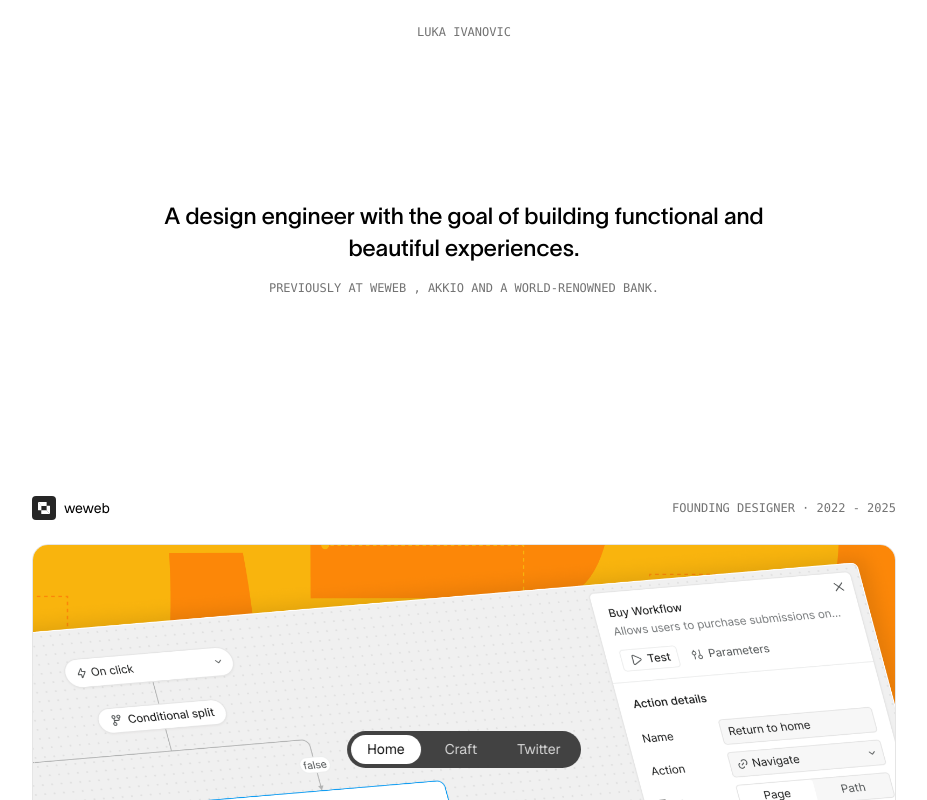
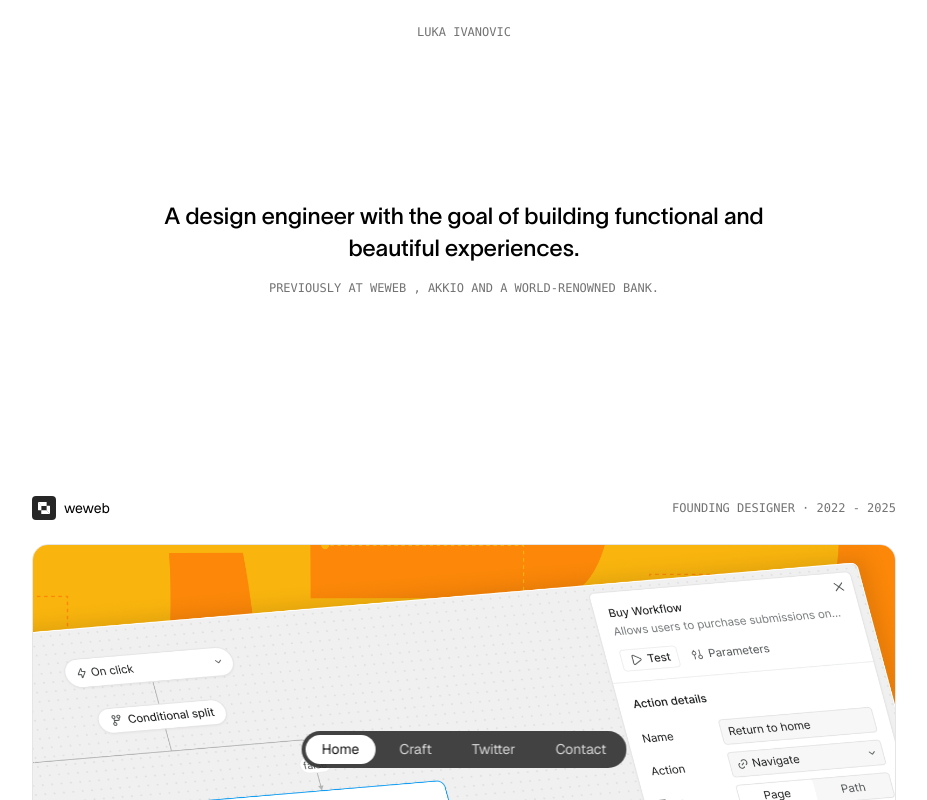
Before and after one commit to lukaivanovic/portfolio-next, a Next.js app: page / in a window 1280 px wide. Shown: the top 800 px of the page, without its empty margins (176-1103 px from the left). Built offline with nearby package versions, Linux system fonts and the light colour scheme.

Commit message:
add contact

```diff
--- a/src/components/FloatingMenu.tsx
+++ b/src/components/FloatingMenu.tsx
@@ -36,6 +36,14 @@
       >
         Twitter
       </Link>
+      <Link
+        href="mailto:lluka.ivanovic@gmail.com"
+        className="px-4 py-1 rounded-full transition-colors text-neutral-300 hover:text-white"
+        target="_blank"
+        rel="noopener noreferrer"
+      >
+        Contact
+      </Link>
     </div>
   );
 }
```
